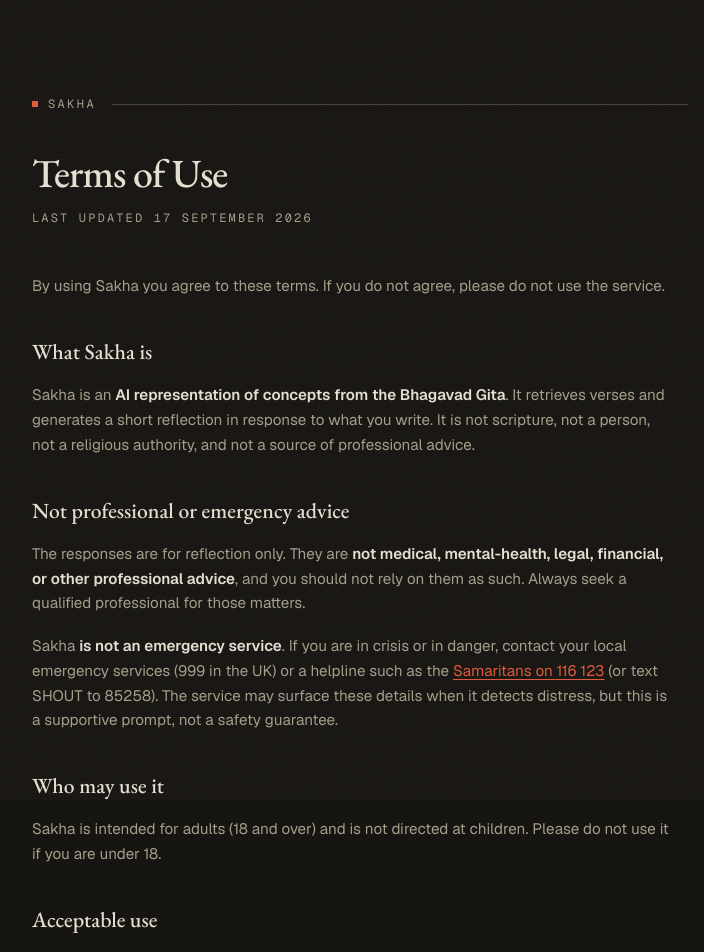
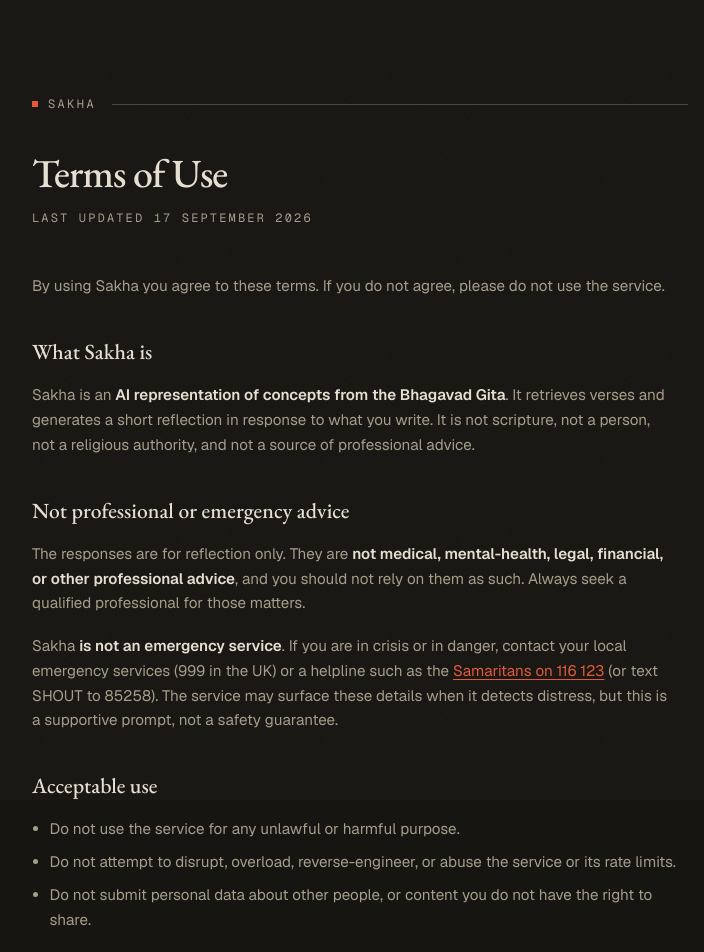
Before and after one commit to dhananjay6561/gita-rag-chatbot, a Next.js app in the folder frontend/: page /terms in a window 1280 px wide. Shown: the top 952 px of the page, without its empty margins (280-984 px from the left). Built offline with nearby package versions, Linux system fonts and the light colour scheme; no server answers.

Commit message:
drop the 18+ restriction from terms
Signed-off-by: dhananjay6561 <dhananjayaggarwal6561@gmail.com>

```diff
--- a/frontend/app/terms/page.tsx
+++ b/frontend/app/terms/page.tsx
@@ -39,12 +39,6 @@ export default function TermsPage() {
         <a href="https://www.samaritans.org/">Samaritans on 116 123</a> (or text
         SHOUT to 85258). The service may surface these details when it detects
         distress, but this is a supportive prompt, not a safety guarantee.
-      </p>
-
-      <h2>Who may use it</h2>
-      <p>
-        {SITE.name} is intended for adults (18 and over) and is not directed at
-        children. Please do not use it if you are under 18.
       </p>
 
       <h2>Acceptable use</h2>
```
